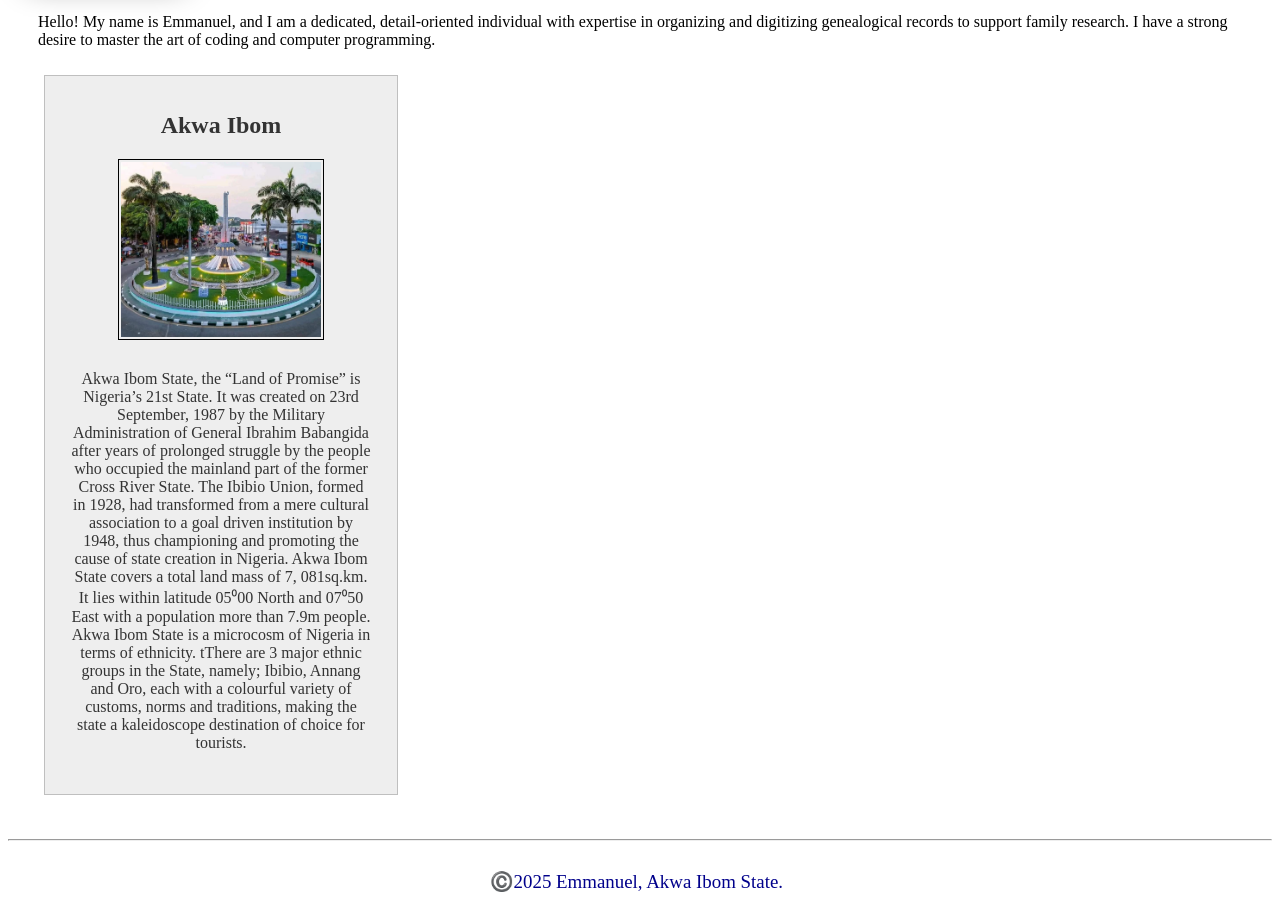
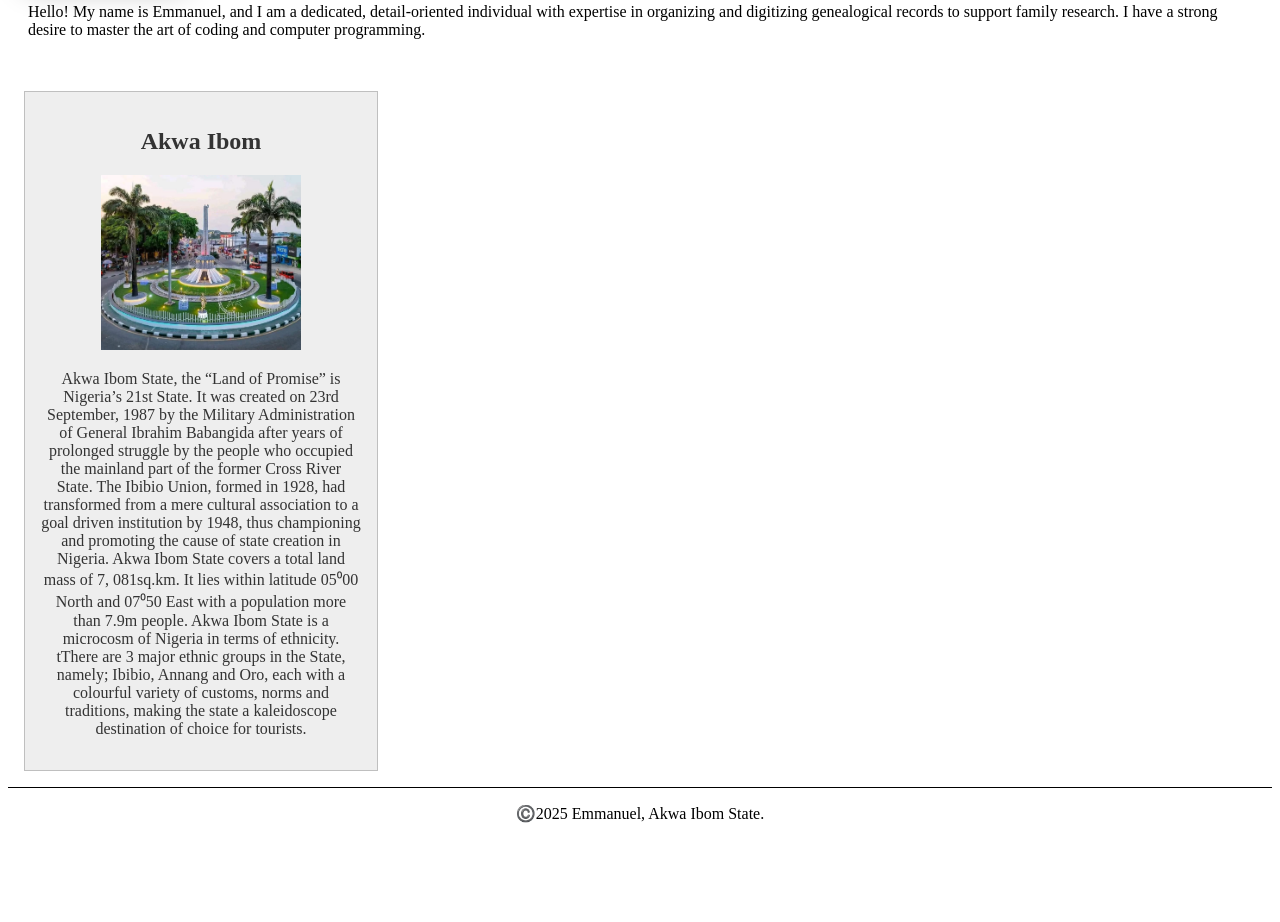
Before and after one commit to enosiam/wdd130, a plain HTML site: page index.html in a window 1280 px wide. Shown: the part 379-1301 px from the top of the page. After the commit the page ends 1218 px from the top, so only its background shows below. Drawn offline with Linux system fonts and the light colour scheme.

Commit message:
last change

```diff
--- a/index.html
+++ b/index.html
@@ -24,6 +24,7 @@
     alt="Emmanuel"width="200">
     <p>Hello! My name is Emmanuel, and I am a dedicated, detail-oriented individual with expertise in organizing and digitizing genealogical records to support family research. I have a strong desire to master the art of coding and computer programming.
     </p>
+</main>
 
 <aside>
     <h2>Akwa Ibom</h2>
@@ -38,8 +39,6 @@
         Akwa Ibom State is a microcosm of Nigeria in terms of ethnicity. tThere are 3 major ethnic groups in the State, namely; Ibibio, Annang and Oro, each with a colourful variety of customs, norms and traditions, making the state a kaleidoscope destination of choice for tourists.</p>
 </aside>
 
-</main>
-<hr>
 <footer>
     <p>©️2025 Emmanuel, Akwa Ibom State.</p>
 
--- a/stylles/styles.css
+++ b/stylles/styles.css
@@ -18,7 +18,7 @@ h1 {
     color: darkblue;
 }
 
-img {
+main img {
     width: 150px;
     height: auto;
     border: 1px solid black;
@@ -27,7 +27,7 @@ img {
 }
 
 p {
-    padding: 10px;
+    padding: 0;
 }
 
 aside {
@@ -40,8 +40,6 @@ aside {
     text-align: center;
 }
 
-
-
 aside img{
     width: 200px;
     height: auto;
@@ -49,11 +47,10 @@ aside img{
 }
 
 footer {
-    width: 20rem;
+    margin-top: 15px;
+    border-top: 1px solid #000;
+    text-align: center;
+    wid0th: 20rem;
     margin: auto;
     box-sizing: border-box;
 }
-footer p{
-    color: darkblue;
-    font-size: 0.5cm;
-}
```
Lines whose indentation alone changed are shown as unchanged.
